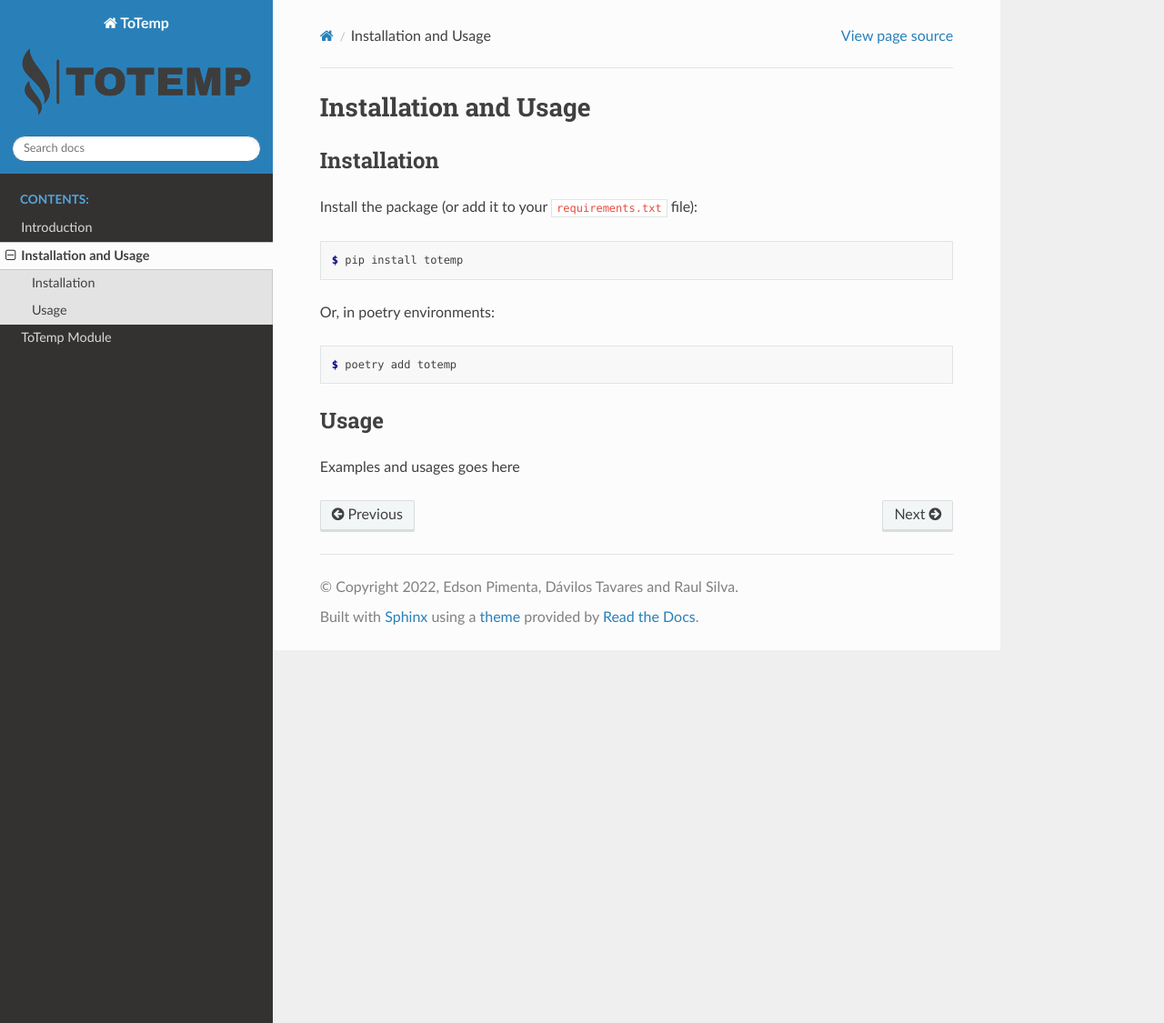
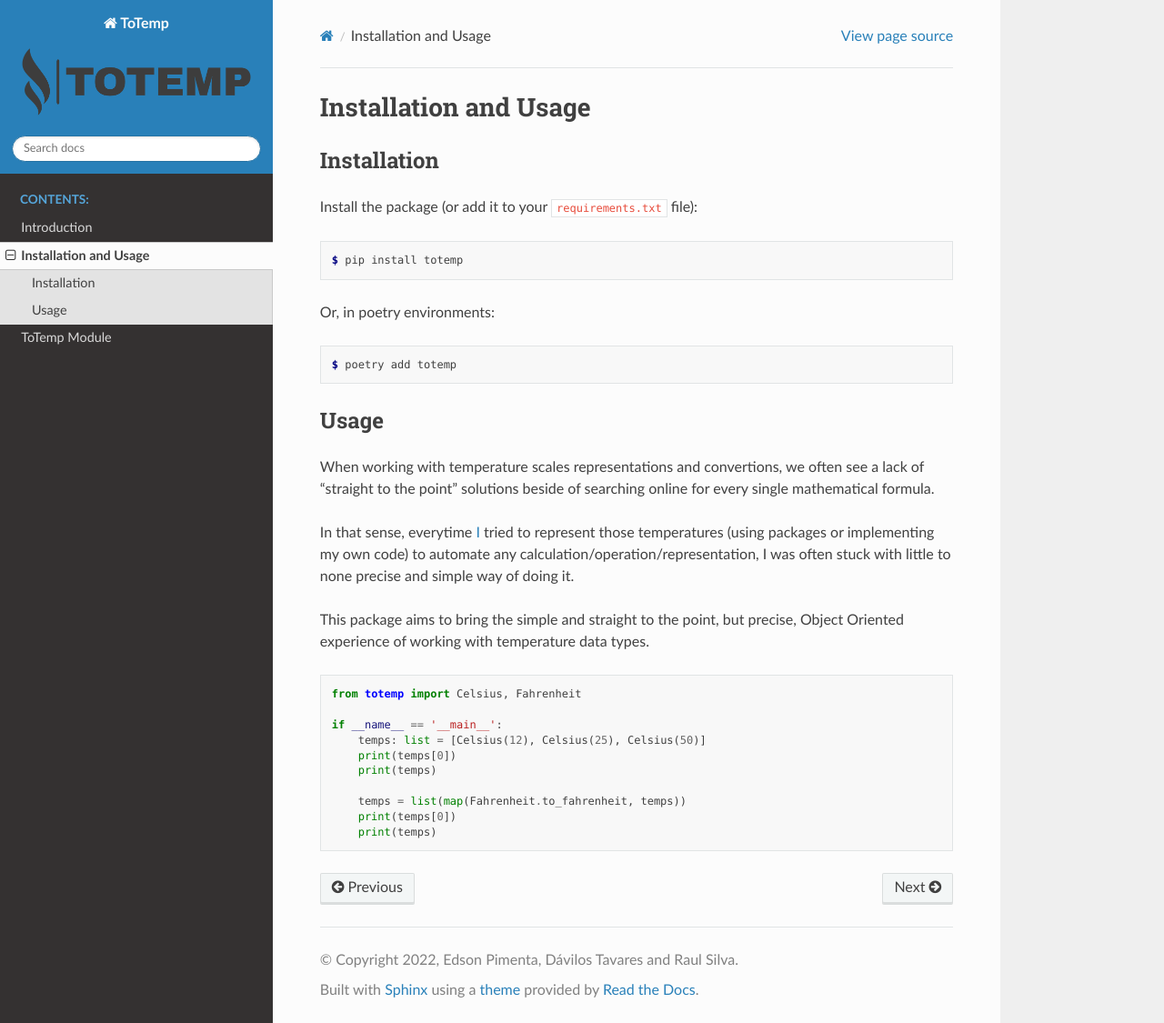
Before and after one commit to eddyyxxyy/ToTemp, a Sphinx documentation site: the page built from docs/source/installation.rst, in a window 1280 px wide and 1125 px high. Shown: the whole window at 91% size. Built offline with Sphinx 7.4.7 and the Read the Docs theme 2.0.0, drawn with Linux system fonts in a browser that asks for light colours.

Commit message:
Docs: added usage example

```diff
--- a/docs/source/installation.rst
+++ b/docs/source/installation.rst
@@ -19,4 +19,30 @@ Or, in poetry environments:
 Usage
 *****
 
-Examples and usages goes here
+When working with temperature scales representations and
+convertions, we often see a lack of "straight to the point"
+solutions beside of searching online for every single
+mathematical formula.
+
+In that sense, everytime `I <https://github.com/eddyyxxyy>`_ tried
+to represent those temperatures (using packages or implementing my
+own code) to automate any calculation/operation/representation, I
+was often stuck with little to none precise and simple way of doing
+it.
+
+This package aims to bring the simple and straight to the point,
+but precise, Object Oriented experience of working with temperature
+data types.
+
+.. code:: Python
+
+    from totemp import Celsius, Fahrenheit
+
+    if __name__ == '__main__':
+        temps: list = [Celsius(12), Celsius(25), Celsius(50)]
+        print(temps[0])
+        print(temps)
+
+        temps = list(map(Fahrenheit.to_fahrenheit, temps))
+        print(temps[0])
+        print(temps)
```
